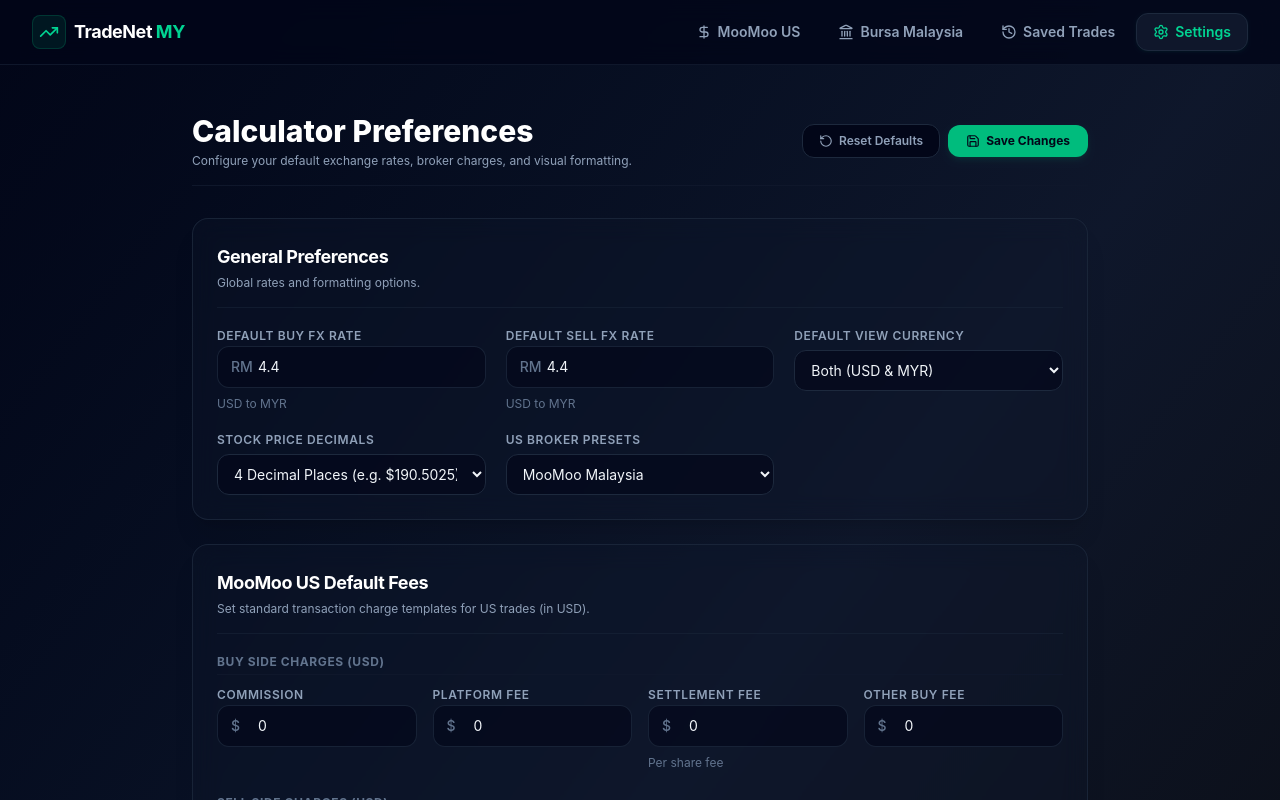
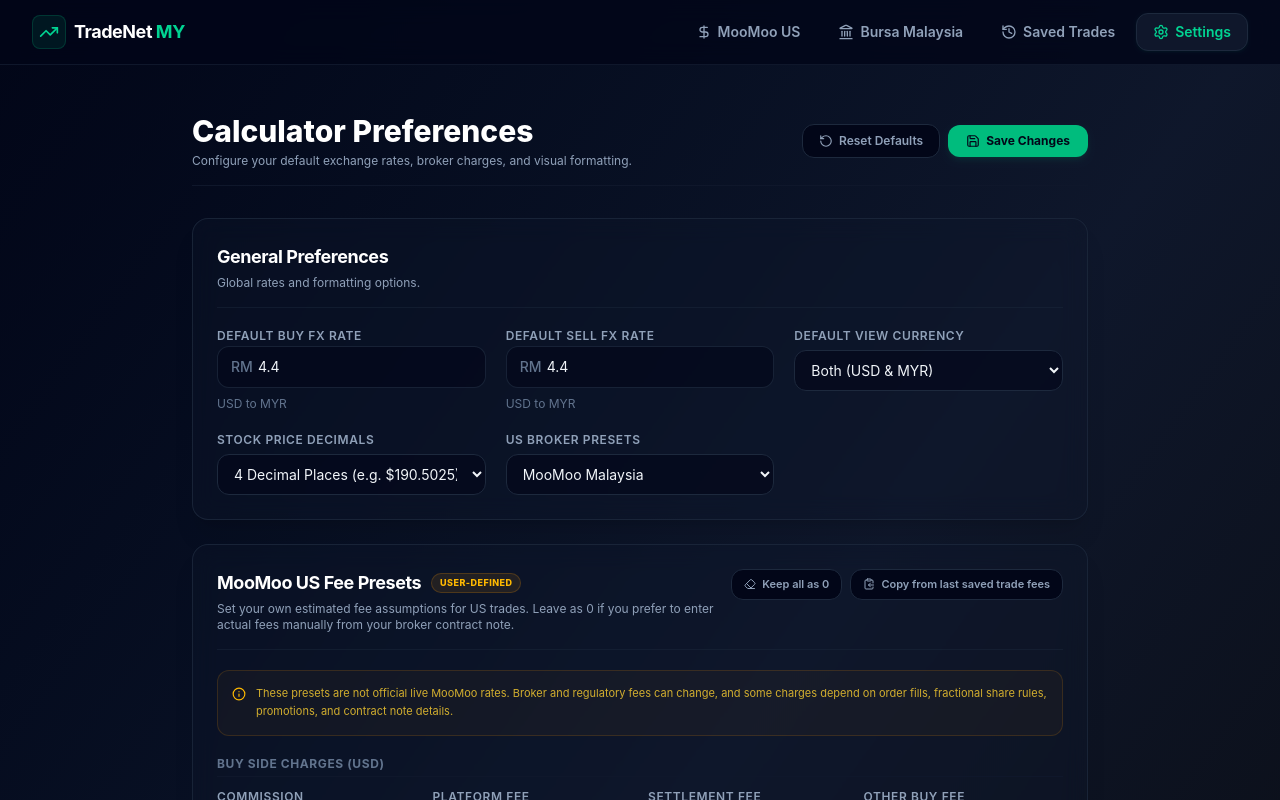
Before and after one commit to amanmana/tradenet, a React (Vite) app: page /settings in a window 1280 px wide. Shown: the top 800 px of the page. Built offline with nearby package versions, Linux system fonts and the light colour scheme.

Commit message:
feat(settings): improve MooMoo US fee presets card with disclaimer, badge, and quick-fill actions

```diff
--- a/src/pages/MoomooUsCalculator.jsx
+++ b/src/pages/MoomooUsCalculator.jsx
@@ -410,6 +410,20 @@
       quotePriceUsed: sellPriceWasFetched ? quotePriceUsed : null,
       quoteSymbol: sellPriceWasFetched ? quoteSymbol : null,
       sellPriceWasFetched: sellPriceWasFetched,
+      // Individual fee breakdown (used by Settings > Copy from last saved trade fees)
+      feeBreakdown: {
+        buyCommission: parseFloat(buyCommission) || 0,
+        buyPlatformFee: parseFloat(buyPlatformFee) || 0,
+        buySettlementFee: parseFloat(buySettlementFee) || 0,
+        otherBuyFee: parseFloat(otherBuyFee) || 0,
+        sellCommission: parseFloat(sellCommission) || 0,
+        sellPlatformFee: parseFloat(sellPlatformFee) || 0,
+        sellSettlementFee: parseFloat(sellSettlementFee) || 0,
+        secFee: parseFloat(secFee) || 0,
+        tafFee: parseFloat(tafFee) || 0,
+        catFee: parseFloat(catFee) || 0,
+        otherSellFee: parseFloat(otherSellFee) || 0,
+      },
     };
 
     const saved = saveTrade(tradeObject);
--- a/src/pages/Settings.jsx
+++ b/src/pages/Settings.jsx
@@ -1,9 +1,9 @@
 import React, { useState, useEffect } from 'react';
-import { getSettings, saveSettings } from '../utils/storage';
+import { getSettings, saveSettings, getSavedTrades } from '../utils/storage';
 import { DEFAULT_SETTINGS } from '../data/defaultSettings';
 import SectionCard from '../components/SectionCard';
 import InputField from '../components/InputField';
-import { Save, RotateCcw, Check, AlertCircle } from 'lucide-react';
+import { Save, RotateCcw, Check, AlertCircle, Info, Eraser, ClipboardCopy } from 'lucide-react';
 
 /**
  * Settings configuration view.
@@ -50,6 +50,60 @@
       setIsSaved(true);
       setTimeout(() => setIsSaved(false), 2500);
     }
+  };
+
+  // Reset all MooMoo US fee preset fields to zero
+  const handleKeepAllZero = () => {
+    setLocalSettings(prev => ({
+      ...prev,
+      moomooUs: {
+        ...prev.moomooUs,
+        buyCommission: 0,
+        buyPlatformFee: 0,
+        buySettlementFee: 0,
+        otherBuyFee: 0,
+        sellCommission: 0,
+        sellPlatformFee: 0,
+        sellSettlementFee: 0,
+        secFee: 0,
+        tafFee: 0,
+        catFee: 0,
+        otherSellFee: 0,
+      },
+    }));
+  };
+
+  // Copy fee breakdown from the latest saved MooMoo US trade
+  const [copyFeeStatus, setCopyFeeStatus] = useState(null); // 'ok' | 'none' | 'no-breakdown'
+  const handleCopyFromLastTrade = () => {
+    const trades = getSavedTrades();
+    const lastUs = trades.find(t => t.market === 'US' && t.feeBreakdown);
+    if (!lastUs) {
+      const hasUsTrade = trades.find(t => t.market === 'US');
+      setCopyFeeStatus(hasUsTrade ? 'no-breakdown' : 'none');
+      setTimeout(() => setCopyFeeStatus(null), 3500);
+      return;
+    }
+    const fb = lastUs.feeBreakdown;
+    setLocalSettings(prev => ({
+      ...prev,
+      moomooUs: {
+        ...prev.moomooUs,
+        buyCommission: fb.buyCommission ?? 0,
+        buyPlatformFee: fb.buyPlatformFee ?? 0,
+        buySettlementFee: fb.buySettlementFee ?? 0,
+        otherBuyFee: fb.otherBuyFee ?? 0,
+        sellCommission: fb.sellCommission ?? 0,
+        sellPlatformFee: fb.sellPlatformFee ?? 0,
+        sellSettlementFee: fb.sellSettlementFee ?? 0,
+        secFee: fb.secFee ?? 0,
+        tafFee: fb.tafFee ?? 0,
+        catFee: fb.catFee ?? 0,
+        otherSellFee: fb.otherSellFee ?? 0,
+      },
+    }));
+    setCopyFeeStatus('ok');
+    setTimeout(() => setCopyFeeStatus(null), 3000);
   };
 
   return (
@@ -166,9 +220,72 @@
           </div>
         </SectionCard>
 
-        {/* MooMoo US Presets */}
-        <SectionCard title="MooMoo US Default Fees" subtitle="Set standard transaction charge templates for US trades (in USD).">
-          <div className="space-y-6">
+        {/* MooMoo US Fee Presets */}
+        <SectionCard
+          title={
+            <span className="flex items-center gap-2.5">
+              MooMoo US Fee Presets
+              <span className="px-2 py-0.5 rounded-full text-[9px] font-extrabold uppercase tracking-wider bg-amber-500/10 border border-amber-500/20 text-amber-400 select-none whitespace-nowrap">
+                User-defined
+              </span>
+            </span>
+          }
+          subtitle="Set your own estimated fee assumptions for US trades. Leave as 0 if you prefer to enter actual fees manually from your broker contract note."
+          headerActions={
+            <div className="flex items-center gap-2">
+              <button
+                type="button"
+                id="btn-keep-all-zero"
+                onClick={handleKeepAllZero}
+                className="flex items-center gap-1.5 px-3 py-1.5 rounded-xl text-[11px] font-semibold border border-slate-800 bg-slate-950 text-slate-400 hover:text-slate-200 hover:bg-slate-900 transition-all cursor-pointer whitespace-nowrap"
+                title="Reset all US fee fields to 0"
+              >
+                <Eraser className="w-3 h-3" />
+                Keep all as 0
+              </button>
+              <button
+                type="button"
+                id="btn-copy-last-trade-fees"
+                onClick={handleCopyFromLastTrade}
+                className="flex items-center gap-1.5 px-3 py-1.5 rounded-xl text-[11px] font-semibold border border-slate-800 bg-slate-950 text-slate-400 hover:text-emerald-400 hover:border-emerald-900/40 hover:bg-emerald-950/10 transition-all cursor-pointer whitespace-nowrap"
+                title="Populate presets from your latest saved MooMoo US trade"
+              >
+                <ClipboardCopy className="w-3 h-3" />
+                Copy from last saved trade fees
+              </button>
+            </div>
+          }
+        >
+          <div className="space-y-5">
+
+            {/* Info note */}
+            <div className="flex items-start gap-2.5 p-3.5 rounded-xl border border-amber-500/15 bg-amber-500/[0.04] text-amber-300/80 text-[11px] leading-relaxed">
+              <Info className="w-3.5 h-3.5 shrink-0 mt-0.5 text-amber-400" />
+              <span>
+                These presets are not official live MooMoo rates. Broker and regulatory fees can change, and some charges depend on order fills, fractional share rules, promotions, and contract note details.
+              </span>
+            </div>
+
+            {/* Copy status feedback */}
+            {copyFeeStatus === 'ok' && (
+              <div className="flex items-center gap-2 px-3.5 py-2.5 rounded-xl border border-emerald-500/20 bg-emerald-500/5 text-emerald-400 text-xs font-semibold">
+                <Check className="w-3.5 h-3.5" />
+                Fee presets populated from your last saved MooMoo US trade.
+              </div>
+            )}
+            {copyFeeStatus === 'none' && (
+              <div className="flex items-center gap-2 px-3.5 py-2.5 rounded-xl border border-amber-500/20 bg-amber-500/5 text-amber-400 text-xs font-semibold">
+                <AlertCircle className="w-3.5 h-3.5" />
+                No saved MooMoo US trades found. Save a trade first.
+              </div>
+            )}
+            {copyFeeStatus === 'no-breakdown' && (
+              <div className="flex items-center gap-2 px-3.5 py-2.5 rounded-xl border border-amber-500/20 bg-amber-500/5 text-amber-400 text-xs font-semibold">
+                <AlertCircle className="w-3.5 h-3.5" />
+                Your existing saved trades don&apos;t include a fee breakdown. Save a new trade from the calculator to enable this feature.
+              </div>
+            )}
+
             <div>
               <h4 className="text-xs font-bold uppercase tracking-wider text-slate-500 mb-3 border-b border-slate-900 pb-1">
                 Buy Side Charges (USD)
```
